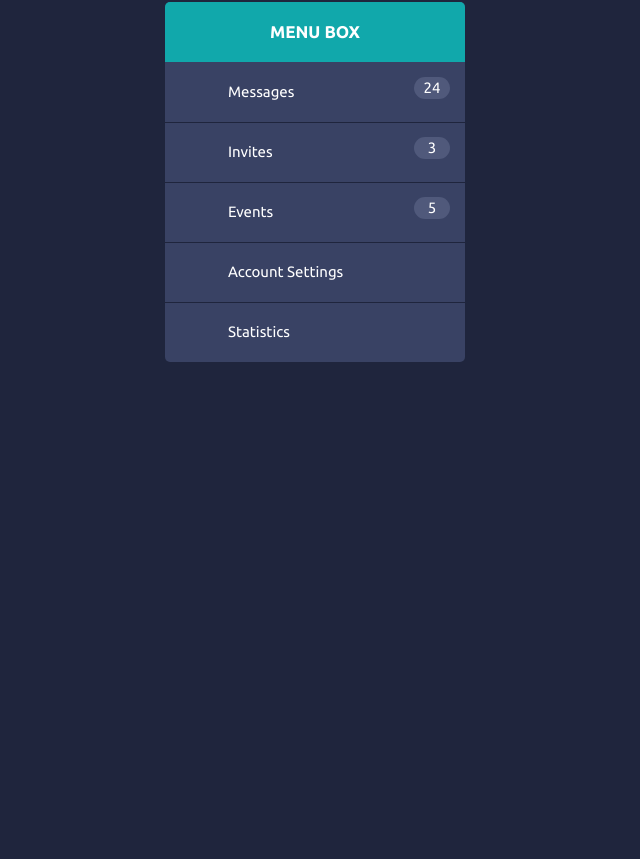
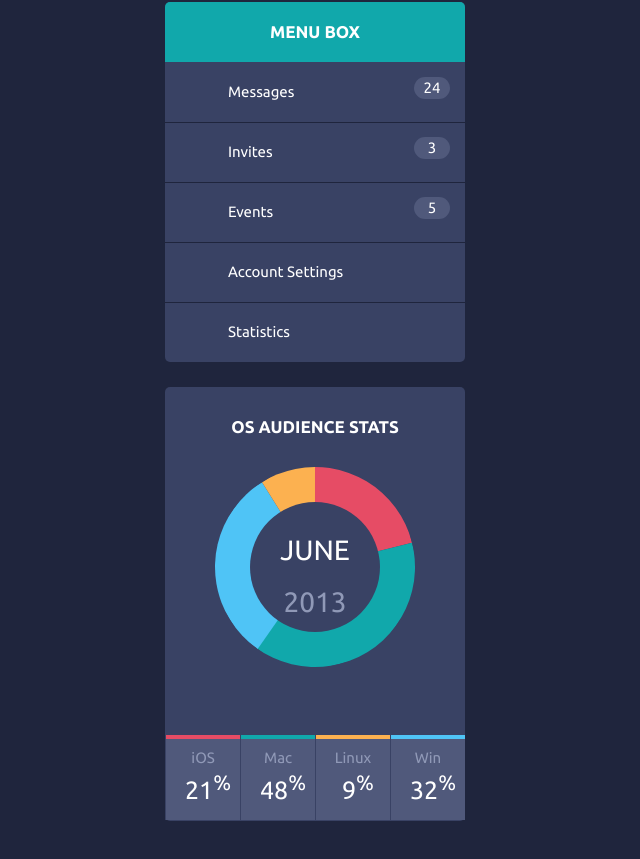
Before and after one commit to Open-Do-It-Yourself-Foundation/corporate-business, a React app: page / in a window 1280 px wide. Shown: the part 171-1030 px from the top of the page, without its empty margins (0-640 px from the left). Built offline with nearby package versions, Linux system fonts and the light colour scheme.

Commit message:
os audience stats done

```diff
--- /dev/null
+++ b/src/components/stats/index.tsx
@@ -0,0 +1,57 @@
+import React from "react";
+
+function Stats() {
+  return (
+    <>
+      <h2 className="titular">OS AUDIENCE STATS</h2>
+      <div className="donut-chart">
+        <div id="porcion1" className="recorte">
+          <div className="quesito ios" data-rel="21"></div>
+        </div>
+        <div id="porcion2" className="recorte">
+          <div className="quesito mac" data-rel="39"></div>
+        </div>
+        <div id="porcion3" className="recorte">
+          <div className="quesito win" data-rel="31"></div>
+        </div>
+        <div id="porcionFin" className="recorte">
+          <div className="quesito linux" data-rel="9"></div>
+        </div>
+        <p className="center-date">
+          JUNE
+          <br />
+          <br />
+          <span className="scnd-font-color">2013</span>
+        </p>
+      </div>
+      <ul className="os-percentages horizontal-list">
+        <li>
+          <p className="ios os scnd-font-color">iOS</p>
+          <p className="os-percentage">
+            21<sup>%</sup>
+          </p>
+        </li>
+        <li>
+          <p className="mac os scnd-font-color">Mac</p>
+          <p className="os-percentage">
+            48<sup>%</sup>
+          </p>
+        </li>
+        <li>
+          <p className="linux os scnd-font-color">Linux</p>
+          <p className="os-percentage">
+            9<sup>%</sup>
+          </p>
+        </li>
+        <li>
+          <p className="win os scnd-font-color">Win</p>
+          <p className="os-percentage">
+            32<sup>%</sup>
+          </p>
+        </li>
+      </ul>
+    </>
+  );
+}
+
+export default Stats;
--- a/src/pages/landingPage/index.tsx
+++ b/src/pages/landingPage/index.tsx
@@ -1,6 +1,7 @@
 import React from "react";
 import Header from "../../components/header";
 import Menu from "../../components/menu";
+import Stats from "../../components/stats";
 
 function LandingPage() {
   return (
@@ -10,6 +11,9 @@ function LandingPage() {
       {/* Menu */}
       <div className="left-container container">
         <Menu />
+        <div className="donut-chart-block block">
+          <Stats />
+        </div>
       </div>
     </div>
   );
```
